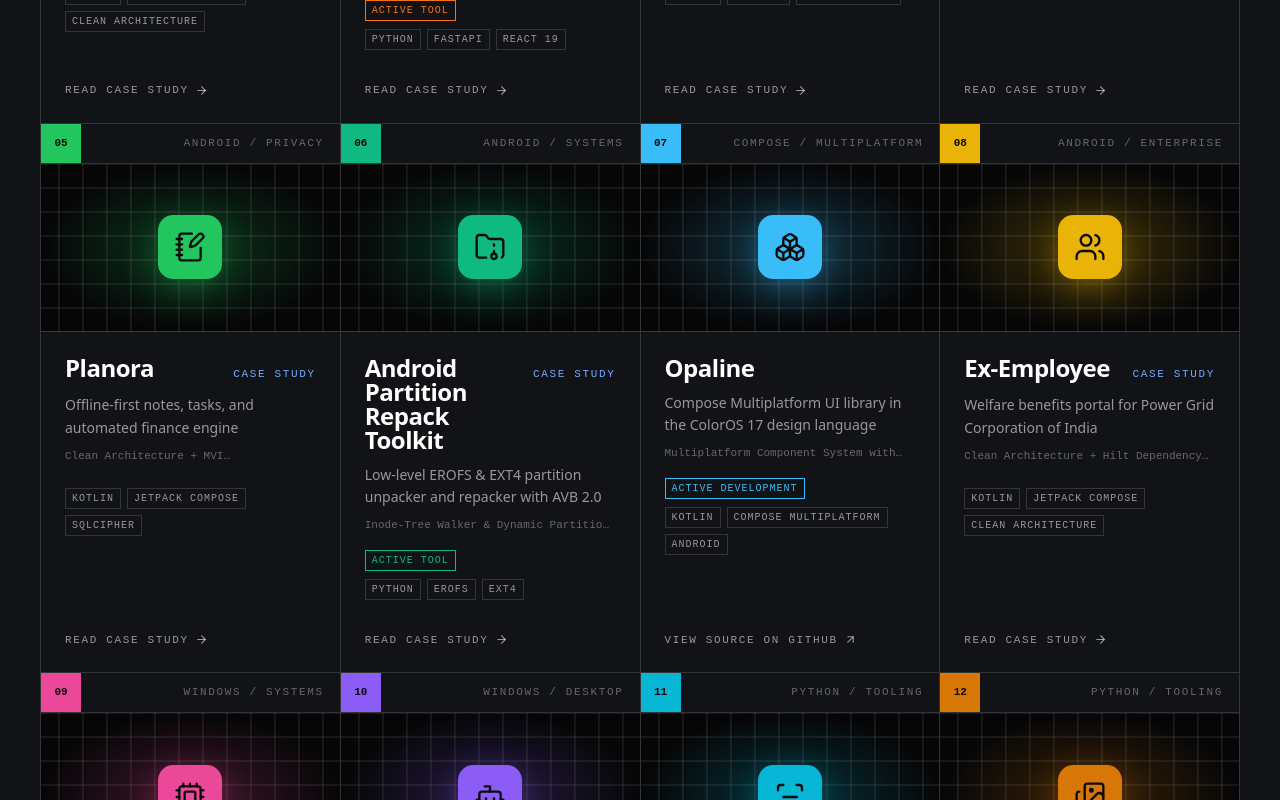
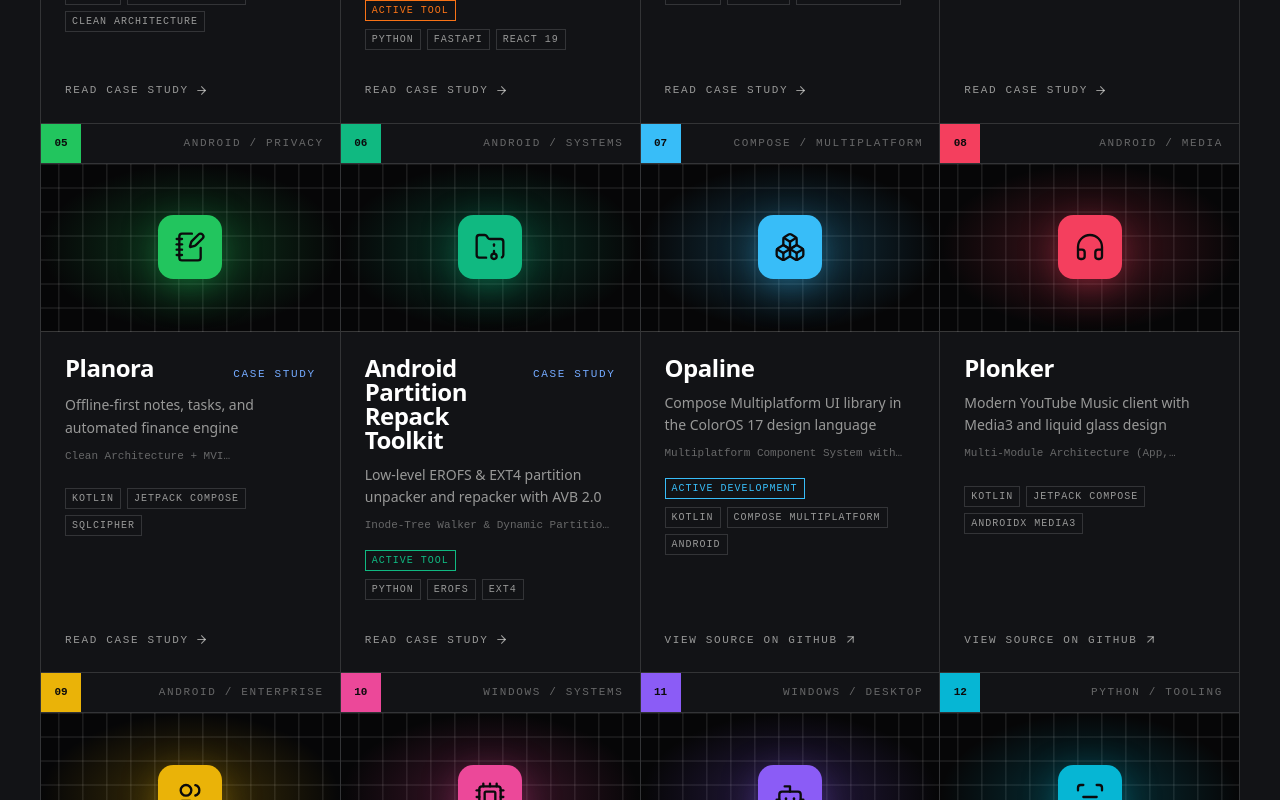
Before and after one commit to a1b2d56/portfolio, a React (Vite) app: page / in a window 1280 px wide. Shown: the part 1640-2440 px from the top of the page. Built offline with nearby package versions, Linux system fonts and the light colour scheme; no server answers.

Commit message:
Add Plonker YouTube Music client project

```diff
--- a/src/components/ProjectTile.tsx
+++ b/src/components/ProjectTile.tsx
@@ -6,6 +6,7 @@ import {
   Download,
   Fingerprint,
   FolderArchive,
+  Headphones,
   Images,
   NotebookPen,
   ScanLine,
@@ -21,6 +22,7 @@ const icons: Record<string, LucideIcon> = {
   "ex-employee": Users,
   helix: Download,
   opaline: Boxes,
+  plonker: Headphones,
   "packer-antidebug-auditor": Binary,
   "palette-auth": Fingerprint,
   "android-utils": FolderArchive,
--- a/src/data/projects.ts
+++ b/src/data/projects.ts
@@ -133,6 +133,21 @@ export const projects: Project[] = [
     featured: true,
   },
   {
+    slug: "plonker",
+    color: "#f43f5e",
+    name: "Plonker",
+    category: "ANDROID / MEDIA",
+    oneLiner: "Modern YouTube Music client with Media3 and liquid glass design",
+    description:
+      "A feature-rich YouTube Music client for Android with companion apps for Android TV and Wear OS. Built with Jetpack Compose, Material You dynamic theming, liquid glass materials, and AndroidX Media3 playback architecture with C++ audio DSP and mixing.",
+    stack: ["Kotlin", "Jetpack Compose", "AndroidX Media3", "C++", "Wear OS", "Android TV"],
+    architecture: "Multi-Module Architecture (App, SharedUi, TV, WearOS, Native C++ Audio)",
+    concurrency: "Kotlin Coroutines & Flow",
+    securityModel: "GPL-3.0 Open-Source Audio Engine",
+    href: "https://github.com/a1b2d56/Plonker",
+    featured: true,
+  },
+  {
     slug: "ex-employee",
     color: "#eab308",
     name: "Ex-Employee",
@@ -216,6 +231,7 @@ export const stackGroups: { label: string; items: string[] }[] = [
       "Native Android SDK",
       "Jetpack Compose",
       "Compose Multiplatform (iOS, Desktop, Wasm)",
+      "AndroidX Media3 Audio Architecture",
       "Coroutines & StateFlow",
       "Hilt Dependency Injection",
       "Room Persistence",
```
